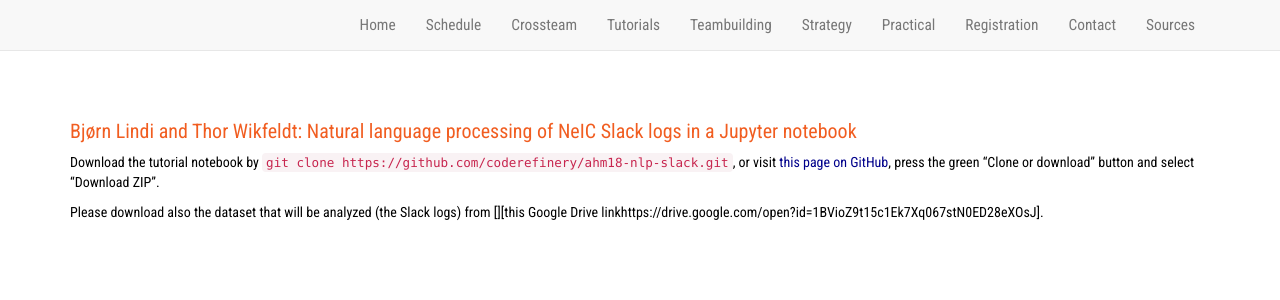
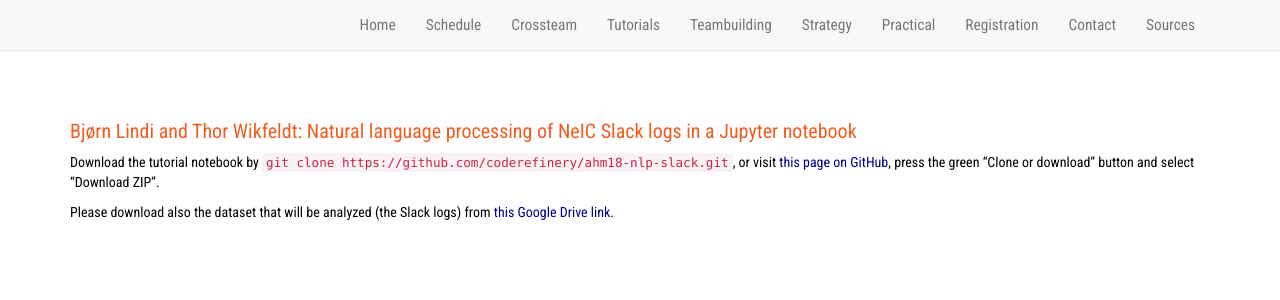
Before and after one commit to neicnordic/ahm18.neic.nordforsk.org, a Jekyll site: the page built from _tutorials/details2/details.md, in a window 1280 px wide. Shown: the top 300 px of the page. Built offline with Jekyll 4.4.1, drawn with Linux system fonts in a browser that asks for light colours; nearby versions of some CDN libraries.

Commit message:
fix link

```diff
--- a/_tutorials/details2/details.md
+++ b/_tutorials/details2/details.md
@@ -10,4 +10,4 @@
 [this page on GitHub](https://github.com/coderefinery/ahm18-nlp-slack), press the green "Clone or download" button
 and select "Download ZIP".
 
-Please download also the dataset that will be analyzed (the Slack logs) from [][this Google Drive linkhttps://drive.google.com/open?id=1BVioZ9t15c1Ek7Xq067stN0ED28eXOsJ].
+Please download also the dataset that will be analyzed (the Slack logs) from [this Google Drive link](https://drive.google.com/open?id=1BVioZ9t15c1Ek7Xq067stN0ED28eXOsJ).
```
